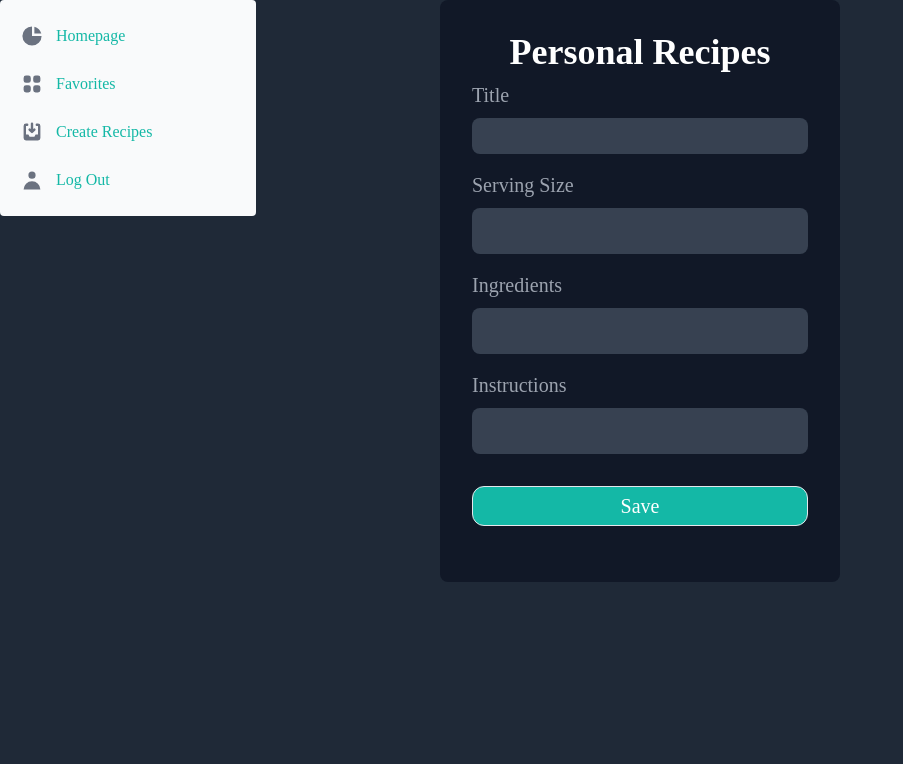
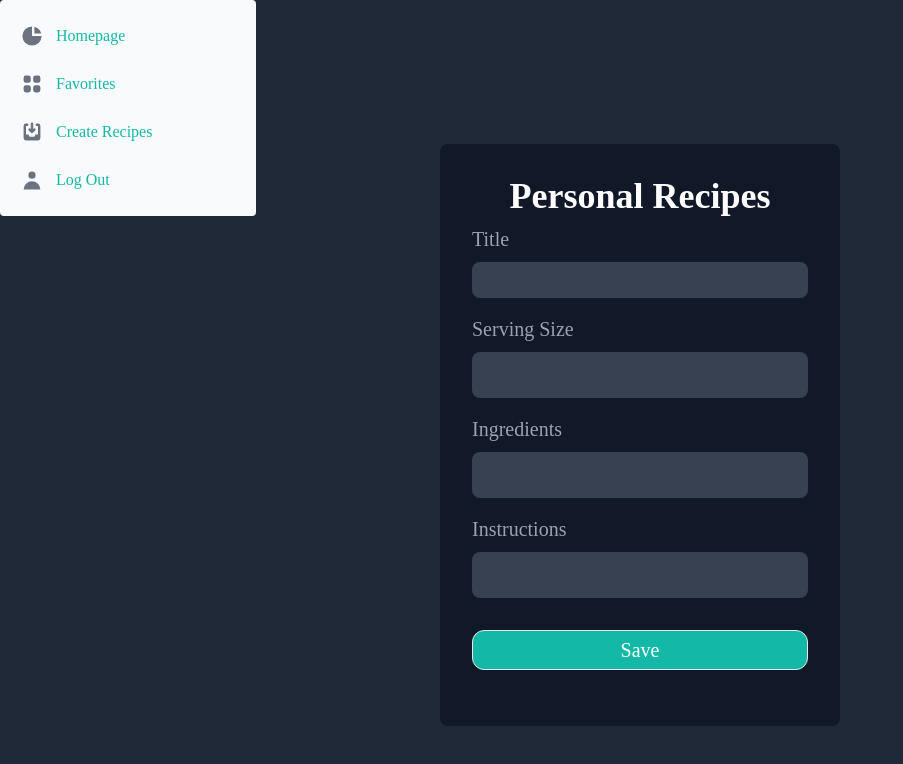
Before and after one commit to aanglin/recipe, a Next.js app: page /createRecipes in a window 1280 px wide. Shown: the top 764 px of the page, without its empty margins (0-903 px from the left). Built offline with nearby package versions, Linux system fonts and the light colour scheme; a web font is replaced by a local one.

Commit message:
added spacing in create recipe

```diff
--- a/pages/createRecipes.js
+++ b/pages/createRecipes.js
@@ -16,7 +16,7 @@ function CreateRecipes() {
         />
       </Head>
     <Sidebar />
-    <div className="bg-gray-800 flex flex-col justify-center " >
+    <div className="bg-gray-800 flex flex-col justify-center pt-36" >
     <form
     className="max-w-[400px] w-full mx-auto bg-gray-900 p-8 px-8 rounded-lg" action="/api/createRecipes" method="post">
       <h2 className="text-4xl text-white font-bold text-center">Personal Recipes</h2>
```
